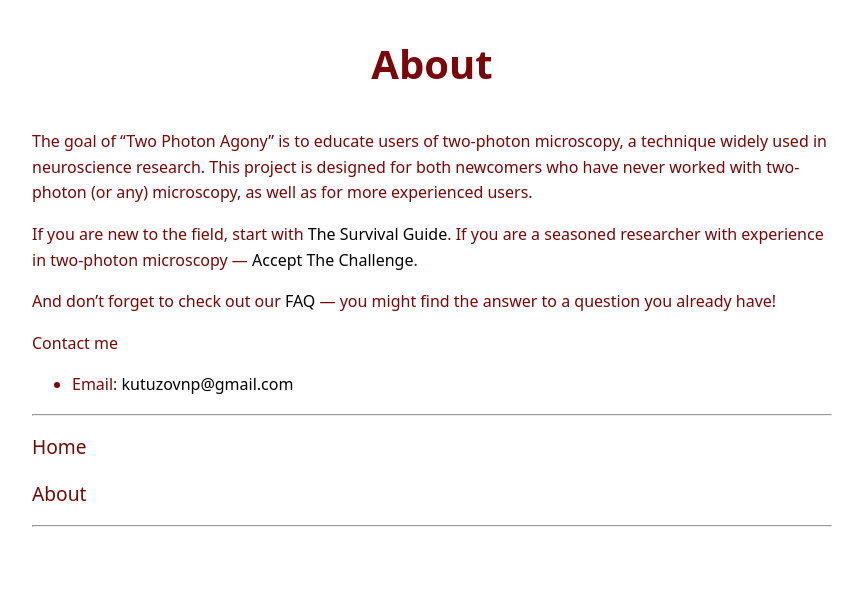
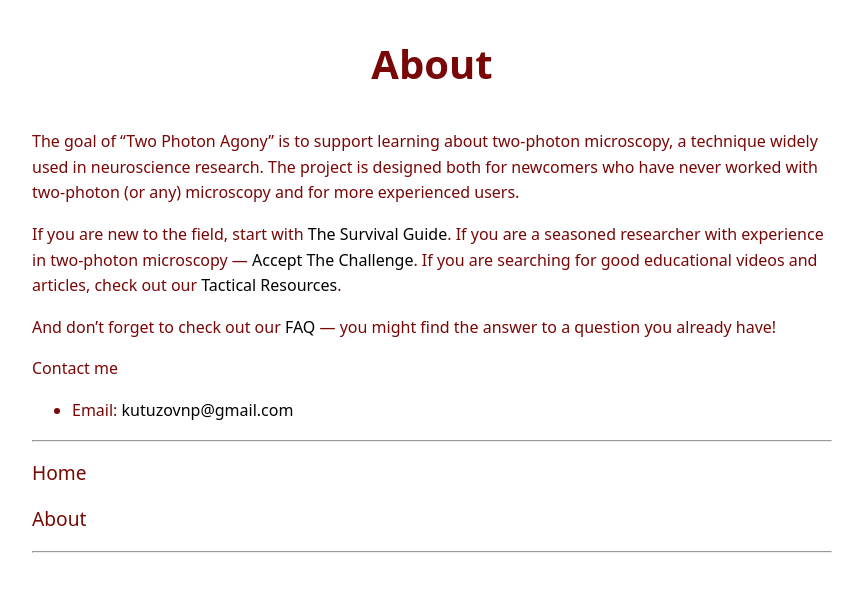
Before and after one commit to drkutuzov/drkutuzov.github.io, a Jekyll site: the page built from about.md, in a window 1280 px wide. Shown: the top 592 px of the page, without its empty margins (208-1071 px from the left). Built offline with Jekyll 4.4.1, drawn with Linux system fonts in a browser that asks for light colours.

Commit message:
youtube video to resources

```diff
--- /dev/null
+++ b/_includes/banner_resources.html
@@ -0,0 +1 @@
+<img src="/assets/images/resources_banner.png" alt="Group Website banner">
--- a/_includes/banner_resourses.html
+++ /dev/null
@@ -1 +0,0 @@
-<img src="/assets/images/resourses_banner.png" alt="Group Website banner">
--- a/about.md
+++ b/about.md
@@ -3,11 +3,11 @@ layout: default
 title: About
 ---
 # About
-
-The goal of “Two Photon Agony” is to educate users of two-photon microscopy, a technique widely used in neuroscience research. This project is designed for both newcomers who have never worked with two-photon (or any) microscopy, as well as for more experienced users.
+The goal of “Two Photon Agony” is to support learning about two-photon microscopy, a technique widely used in neuroscience research. The project is designed both for newcomers who have never worked with two-photon (or any) microscopy and for more experienced users.
 
 If you are new to the field, start with <a href="guide">{{ site.guide }}</a>.
 If you are a seasoned researcher with experience in two-photon microscopy — <a href="challenges">{{ site.challenges }}</a>.
+If you are searching for good educational videos and articles, check out our <a href="resources">{{ site.resources }}</a>.
 
 And don’t forget to check out our <a href="faq">{{ site.faq }}</a> — you might find the answer to a question you already have!
 
```
Also changed, not shown: resources.md (added, +15 -0 lines), resourses.md (deleted, +0 -5 lines), README.md, _layouts/resources.html (renamed from _layouts/resourses.html), assets/images/resources_banner.png (renamed from assets/images/resourses_banner.png).
